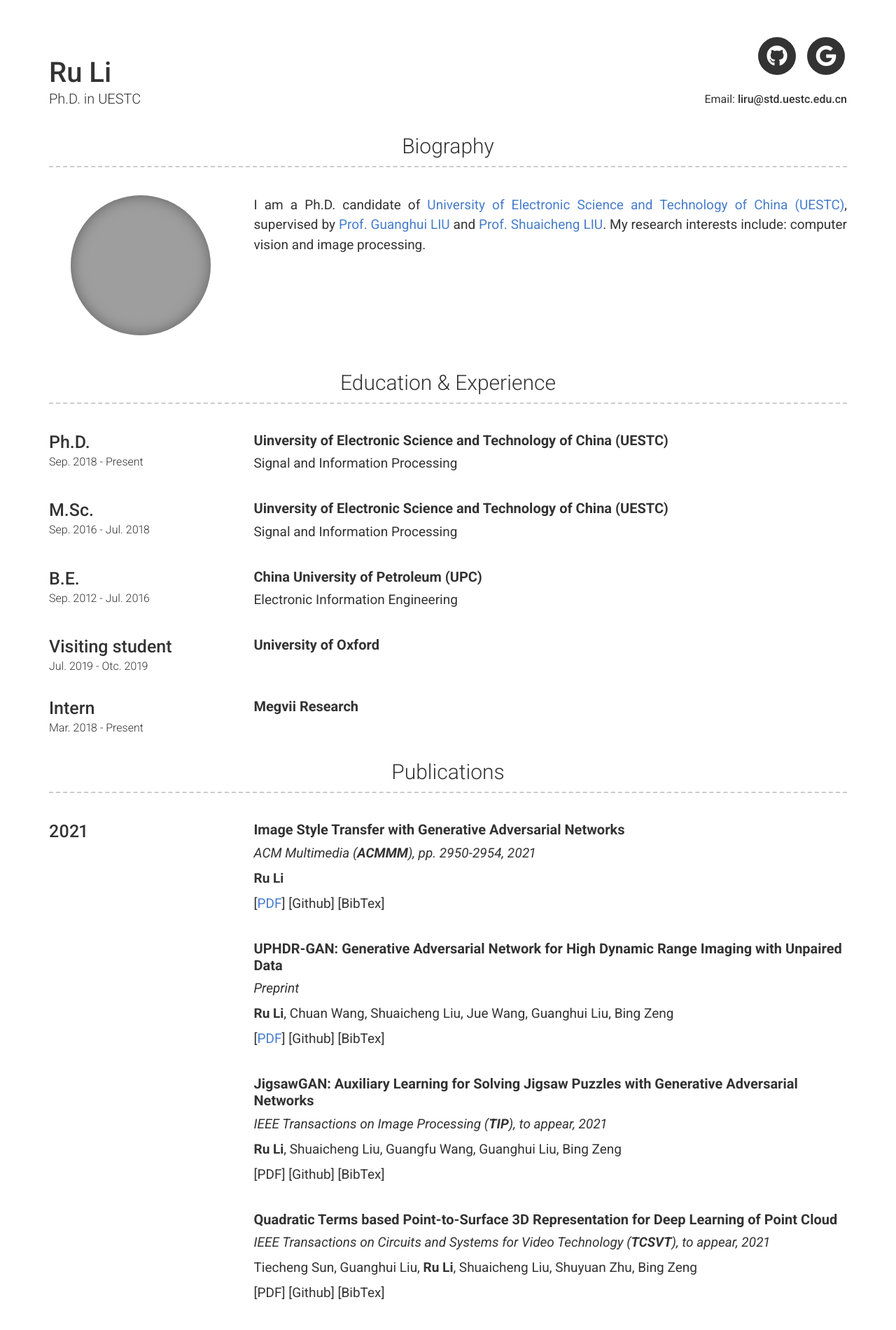
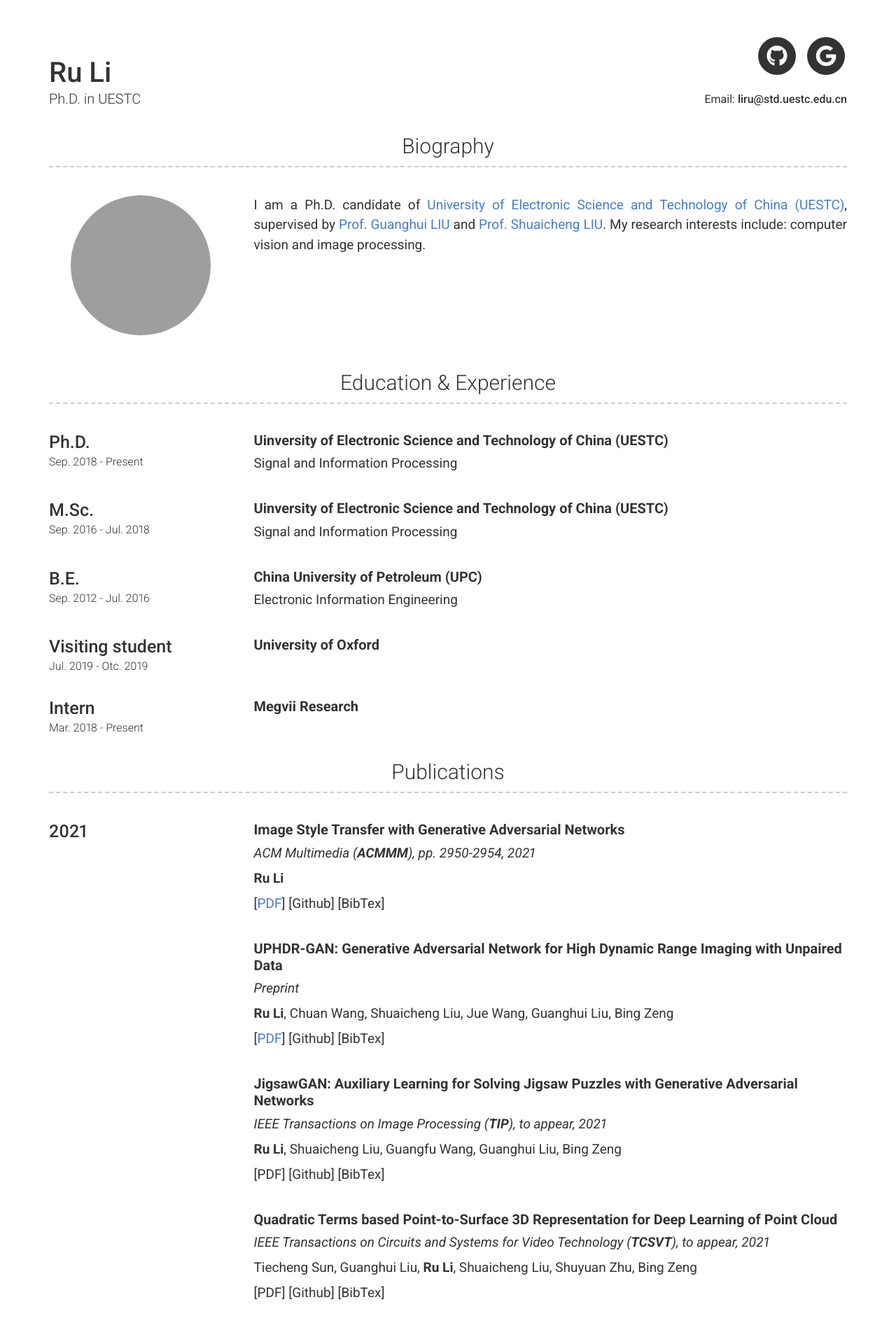
Before and after one commit to liru0126/liru0126.github.io, a Jekyll site: the page built from index.md, in a window 1280 px wide. Shown: the top 1900 px of the page at 70% size. Built offline with Jekyll 4.4.1, drawn with Linux system fonts in a browser that asks for light colours; nearby versions of some CDN libraries; grey boxes are pictures that could not be loaded.

Commit message:
Update modern-resume-theme.scss

```diff
--- a/_sass/modern-resume-theme.scss
+++ b/_sass/modern-resume-theme.scss
@@ -37,9 +37,9 @@
   background-size: cover;
   background-position: center;
   background-repeat: repeat, no-repeat;
-  -moz-box-shadow: inset 0 0 20px #636161;
-  -webkit-box-shadow: inset 0 0 20px #636161;
-  box-shadow: inset 0 0 20px #636161;
+  -moz-box-shadow: inset 0 0 0px #636161;
+  -webkit-box-shadow: inset 0 0 0px #636161;
+  box-shadow: inset 0 0 0px #636161;
 }
 
 .into-text-1 {
```
